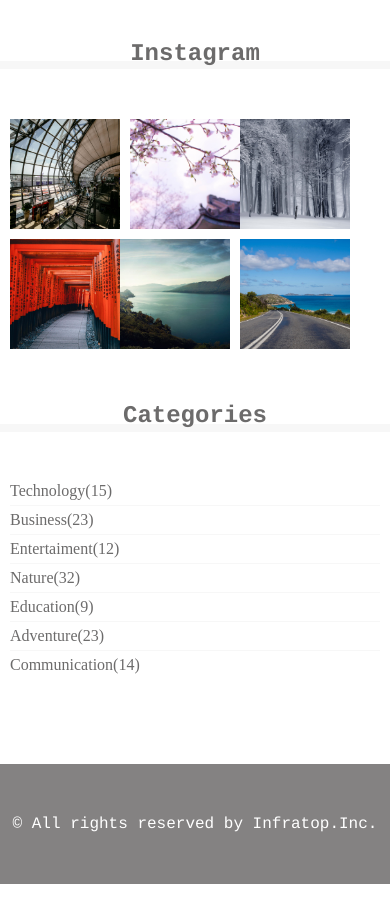
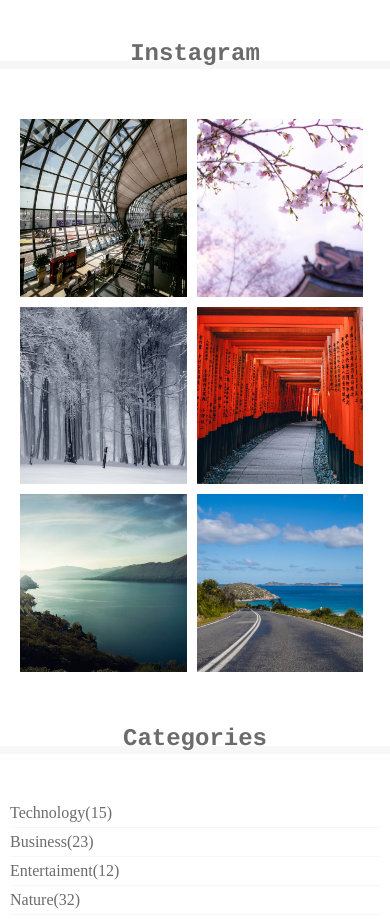
Before and after one commit to ouzyu/DMM-WEBCAMP, a plain HTML site: page caravan/index.html in a window 390 px wide. Shown: the part 2097-3016 px from the top of the page. Before the commit the page ends 2981 px from the top, so only its background shows below. Drawn offline with Linux system fonts and the light colour scheme.

Commit message:
[Add]1-10,CSSの記述,答え合わせ

```diff
--- a/caravan/style.css
+++ b/caravan/style.css
@@ -262,7 +262,7 @@ footer {
 
   .blog-image {
     width: 50%;
-    padding: 0 10px 0;
+    padding:0 10px 0;
   }
 
   .category {
@@ -284,4 +284,15 @@ footer {
   .common-heading {
     margin: 30px 0;
   }
+
+  .instagram-box {
+    width: 45%;
+    margin-right: 10px;
+    margin-bottom: 10px;
+    padding-top: 48%;
+  }
+
+  .instagram-box:nth-child(odd) {
+    margin-left: 10px;
+  }
 }
```
